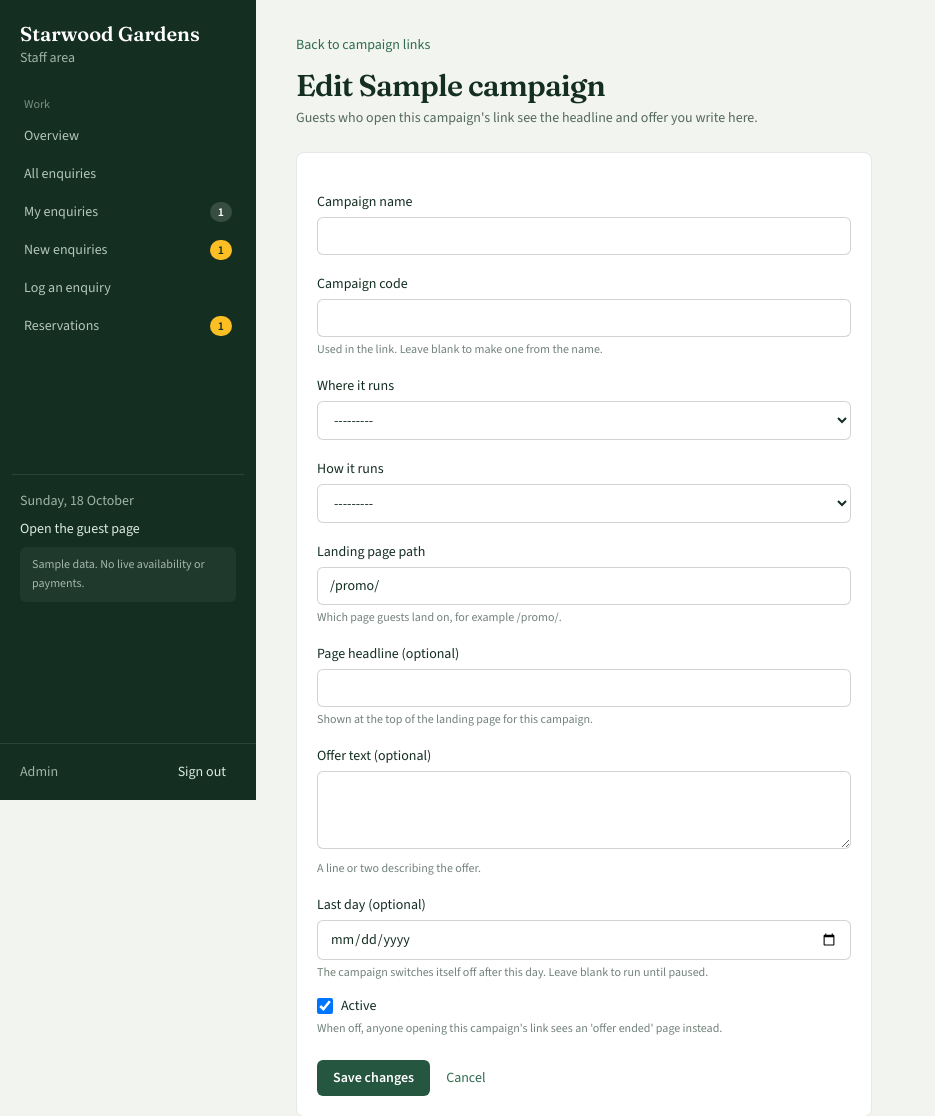
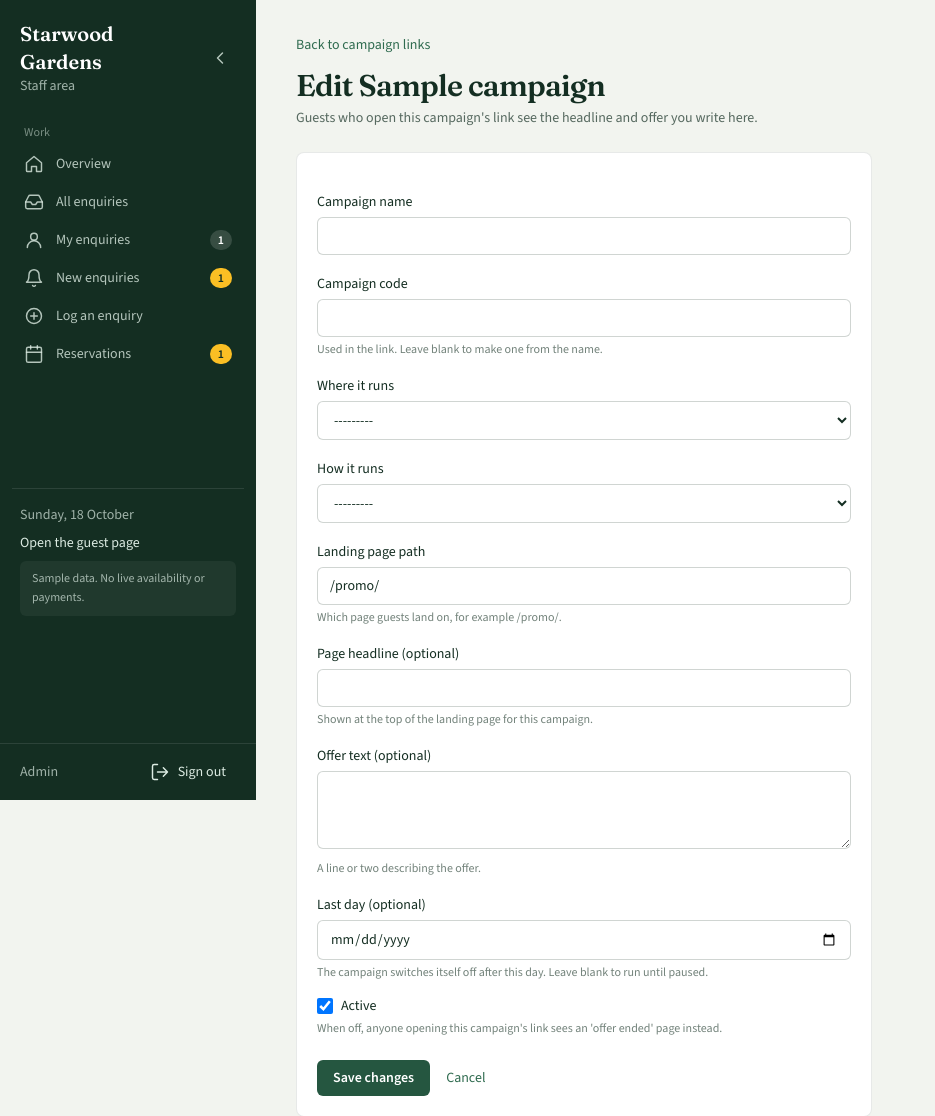
Before and after one commit to florante-cdo/smartstay, a Django app: template templates/campaigns/form.html in a window 1280 px wide. Shown: the top 1116 px of the page, without its empty margins (0-935 px from the left). Run offline with Django 5.2, Linux system fonts and the light colour scheme; tables that the repository leaves empty hold one stand-in row (values such as "Sample post"); the template is opened without the code that fills it: values that come from a table or form of the project are taken from there, most other values are stand-ins (such as "Sample title", 1, 10 or a date in 2020); data that the repository does not hold is empty.

Commit message:
Collapsible sidebar with icons, remembered per browser

```diff
--- /dev/null
+++ b/templates/staff/_sidebar.html
@@ -0,0 +1,91 @@
+<aside id="staff-aside" class="bg-garden-900 text-garden-100 md:sticky md:top-0 md:flex md:h-screen md:w-64 md:shrink-0 md:flex-col md:justify-between md:overflow-y-auto">
+  <div>
+    <div class="sb-brand flex items-center justify-between gap-2 px-5 py-5">
+      <a href="{% url 'staff_home' %}" class="min-w-0" aria-label="Starwood Gardens staff home">
+        <span class="sb-label block font-display text-xl font-semibold text-white">Starwood Gardens</span>
+        <span class="sb-label block text-sm text-garden-100/70">Staff area</span>
+        <span class="sb-mark font-display text-xl font-semibold text-white" aria-hidden="true">SG</span>
+      </a>
+      <button id="sb-toggle" type="button" aria-expanded="true" aria-label="Collapse sidebar" title="Collapse sidebar"
+              class="hidden h-8 w-8 shrink-0 items-center justify-center rounded-md text-garden-100/80 hover:bg-white/10 hover:text-white focus-visible:outline focus-visible:outline-2 focus-visible:outline-white md:inline-flex">
+        <svg class="h-5 w-5" viewBox="0 0 24 24" fill="none" stroke="currentColor" stroke-width="1.75" stroke-linecap="round" stroke-linejoin="round" aria-hidden="true"><path d="m15 18-6-6 6-6"/></svg>
+      </button>
+    </div>
+
+    <nav class="flex items-center gap-1 overflow-x-auto px-3 pb-3 md:flex-col md:items-stretch md:gap-0.5 md:pb-0" aria-label="Staff navigation">
+      <p class="sb-label hidden px-3 pb-1 pt-2 text-xs font-medium text-garden-100/50 md:block">Work</p>
+
+      <a href="{% url 'staff_home' %}" title="Overview"
+         class="relative flex items-center gap-3 whitespace-nowrap rounded-md px-3 py-2 text-sm font-medium {% if nav == 'home' %}bg-white/10 text-white{% else %}text-garden-100/80 hover:bg-white/5 hover:text-white{% endif %}">
+        <svg class="h-5 w-5 shrink-0" viewBox="0 0 24 24" fill="none" stroke="currentColor" stroke-width="1.75" stroke-linecap="round" stroke-linejoin="round" aria-hidden="true"><path d="M3 10.5 12 3l9 7.5V20a1 1 0 0 1-1 1h-5v-6H9v6H4a1 1 0 0 1-1-1z"/></svg>
+        <span class="sb-label">Overview</span>
+      </a>
+
+      <a href="{% url 'staff_inbox' %}" title="All enquiries"
+         class="relative flex items-center gap-3 whitespace-nowrap rounded-md px-3 py-2 text-sm font-medium {% if nav == 'inbox' and status != 'new' and assigned != 'me' %}bg-white/10 text-white{% else %}text-garden-100/80 hover:bg-white/5 hover:text-white{% endif %}">
+        <svg class="h-5 w-5 shrink-0" viewBox="0 0 24 24" fill="none" stroke="currentColor" stroke-width="1.75" stroke-linecap="round" stroke-linejoin="round" aria-hidden="true"><path d="M22 12h-6l-2 3h-4l-2-3H2"/><path d="M5.5 5.1 2 12v6a2 2 0 0 0 2 2h16a2 2 0 0 0 2-2v-6l-3.5-6.9A2 2 0 0 0 16.8 4H7.2a2 2 0 0 0-1.7 1.1z"/></svg>
+        <span class="sb-label">All enquiries</span>
+      </a>
+
+      <a href="{% url 'staff_inbox' %}?assigned=me" title="My enquiries"
+         class="relative flex items-center gap-3 whitespace-nowrap rounded-md px-3 py-2 text-sm font-medium {% if nav == 'inbox' and assigned == 'me' %}bg-white/10 text-white{% else %}text-garden-100/80 hover:bg-white/5 hover:text-white{% endif %}">
+        <svg class="h-5 w-5 shrink-0" viewBox="0 0 24 24" fill="none" stroke="currentColor" stroke-width="1.75" stroke-linecap="round" stroke-linejoin="round" aria-hidden="true"><circle cx="12" cy="8" r="4"/><path d="M4 21a8 8 0 0 1 16 0"/></svg>
+        <span class="sb-label">My enquiries</span>
+        {% if nav_mine_count %}<span class="sb-badge ml-auto rounded-full bg-white/15 px-2 py-0.5 text-xs font-semibold tabular-nums text-white">{{ nav_mine_count }}</span>{% endif %}
+      </a>
+
+      <a href="{% url 'staff_inbox' %}?status=new" title="New enquiries"
+         class="relative flex items-center gap-3 whitespace-nowrap rounded-md px-3 py-2 text-sm font-medium {% if nav == 'inbox' and status == 'new' and assigned != 'me' %}bg-white/10 text-white{% else %}text-garden-100/80 hover:bg-white/5 hover:text-white{% endif %}">
+        <svg class="h-5 w-5 shrink-0" viewBox="0 0 24 24" fill="none" stroke="currentColor" stroke-width="1.75" stroke-linecap="round" stroke-linejoin="round" aria-hidden="true"><path d="M6 8a6 6 0 0 1 12 0c0 7 3 9 3 9H3s3-2 3-9"/><path d="M10.3 21a1.94 1.94 0 0 0 3.4 0"/></svg>
+        <span class="sb-label">New enquiries</span>
+        {% if nav_new_count %}<span class="sb-badge ml-auto rounded-full bg-amber-400 px-2 py-0.5 text-xs font-semibold tabular-nums text-garden-900">{{ nav_new_count }}</span>{% endif %}
+      </a>
+
+      <a href="{% url 'staff_enquiry_new' %}" title="Log an enquiry"
+         class="relative flex items-center gap-3 whitespace-nowrap rounded-md px-3 py-2 text-sm font-medium {% if nav == 'log' %}bg-white/10 text-white{% else %}text-garden-100/80 hover:bg-white/5 hover:text-white{% endif %}">
+        <svg class="h-5 w-5 shrink-0" viewBox="0 0 24 24" fill="none" stroke="currentColor" stroke-width="1.75" stroke-linecap="round" stroke-linejoin="round" aria-hidden="true"><circle cx="12" cy="12" r="9"/><path d="M12 8v8M8 12h8"/></svg>
+        <span class="sb-label">Log an enquiry</span>
+      </a>
+
+      <a href="{% url 'staff_reservations' %}" title="Reservations"
+         class="relative flex items-center gap-3 whitespace-nowrap rounded-md px-3 py-2 text-sm font-medium {% if nav == 'reservations' %}bg-white/10 text-white{% else %}text-garden-100/80 hover:bg-white/5 hover:text-white{% endif %}">
+        <svg class="h-5 w-5 shrink-0" viewBox="0 0 24 24" fill="none" stroke="currentColor" stroke-width="1.75" stroke-linecap="round" stroke-linejoin="round" aria-hidden="true"><rect x="3" y="4" width="18" height="18" rx="2"/><path d="M16 2v4M8 2v4M3 10h18"/></svg>
+        <span class="sb-label">Reservations</span>
+        {% if nav_pending_count %}<span class="sb-badge ml-auto rounded-full bg-amber-400 px-2 py-0.5 text-xs font-semibold tabular-nums text-garden-900">{{ nav_pending_count }}</span>{% endif %}
+      </a>
+
+      {% if role == "manager" %}
+      <p class="sb-label hidden px-3 pb-1 pt-4 text-xs font-medium text-garden-100/50 md:block">Manager</p>
+      <a href="{% url 'staff_campaigns' %}" title="Campaign links"
+         class="relative flex items-center gap-3 whitespace-nowrap rounded-md px-3 py-2 text-sm font-medium {% if nav == 'campaigns' %}bg-white/10 text-white{% else %}text-garden-100/80 hover:bg-white/5 hover:text-white{% endif %}">
+        <svg class="h-5 w-5 shrink-0" viewBox="0 0 24 24" fill="none" stroke="currentColor" stroke-width="1.75" stroke-linecap="round" stroke-linejoin="round" aria-hidden="true"><path d="M10 13a5 5 0 0 0 7.5.5l3-3a5 5 0 0 0-7-7l-1.7 1.7"/><path d="M14 11a5 5 0 0 0-7.5-.5l-3 3a5 5 0 0 0 7 7l1.7-1.7"/></svg>
+        <span class="sb-label">Campaign links</span>
+      </a>
+      {% endif %}
+    </nav>
+  </div>
+
+  <div class="sb-label hidden md:block">
+    <div class="mx-3 mb-3 space-y-2 border-t border-white/10 px-2 pt-4 text-sm">
+      <p class="text-garden-100/70">{% now "l, j F" %}</p>
+      <a href="/promo/" target="_blank" rel="noopener" hx-boost="false" class="block font-medium text-garden-100 hover:text-white">Open the guest page</a>
+      {% if demo_mode %}
+      <p class="rounded-md bg-white/5 px-3 py-2 text-xs leading-relaxed text-garden-100/70">Sample data. No live availability or payments.</p>
+      {% endif %}
+    </div>
+  </div>
+
+  <div class="sb-foot flex items-center justify-between gap-3 border-t border-white/10 px-5 py-3 text-sm">
+    <div class="sb-label min-w-0">
+      <p class="truncate font-medium text-white">{{ request.user.get_full_name|default:request.user.username }}</p>
+      <p class="capitalize text-garden-100/70">{{ role }}</p>
+    </div>
+    <form method="post" action="{% url 'staff_logout' %}" hx-boost="false">
+      {% csrf_token %}
+      <button type="submit" title="Sign out" class="flex items-center gap-2 rounded-md px-2.5 py-1.5 font-medium text-garden-100 hover:bg-white/10 hover:text-white">
+        <svg class="h-5 w-5 shrink-0" viewBox="0 0 24 24" fill="none" stroke="currentColor" stroke-width="1.75" stroke-linecap="round" stroke-linejoin="round" aria-hidden="true"><path d="M9 21H5a2 2 0 0 1-2-2V5a2 2 0 0 1 2-2h4"/><path d="m16 17 5-5-5-5M21 12H9"/></svg>
+        <span class="sb-label">Sign out</span>
+      </button>
+    </form>
+  </div>
+</aside>
--- a/templates/staff/base_staff.html
+++ b/templates/staff/base_staff.html
@@ -7,6 +7,19 @@
   @keyframes qv-in { from { transform: translateX(24px); opacity: 0; } to { transform: none; opacity: 1; } }
   @media (prefers-reduced-motion: reduce) { #quick-view[open] { animation: none; } }
   aside { view-transition-name: staff-sidebar; }
+  .sb-mark { display: none; }
+  @media (min-width: 768px) {
+    #staff-aside { transition: width .15s ease; }
+    html.sb-collapsed #staff-aside { width: 4.5rem; }
+    html.sb-collapsed #staff-aside .sb-label { display: none; }
+    html.sb-collapsed #staff-aside .sb-mark { display: block; }
+    html.sb-collapsed #staff-aside .sb-brand { flex-direction: column; padding-left: .5rem; padding-right: .5rem; }
+    html.sb-collapsed #staff-aside nav a { justify-content: center; padding-left: 0; padding-right: 0; }
+    html.sb-collapsed #staff-aside .sb-badge { position: absolute; top: .3rem; right: .9rem; width: .5rem; height: .5rem; padding: 0; font-size: 0; }
+    html.sb-collapsed #staff-aside .sb-foot { flex-direction: column; justify-content: center; padding-left: 0; padding-right: 0; }
+    html.sb-collapsed #sb-toggle svg { transform: rotate(180deg); }
+  }
+  @media (prefers-reduced-motion: reduce) { #staff-aside { transition: none; } }
   ::view-transition-old(root), ::view-transition-new(root) { animation-duration: .18s; animation-timing-function: ease; }
   #nav-progress {
     position: fixed; inset: 0 0 auto 0; height: 3px; z-index: 50;
@@ -24,6 +37,29 @@
     ::view-transition-group(*), ::view-transition-old(*), ::view-transition-new(*) { animation: none !important; }
   }
 </style>
+<script>
+  (function () {
+    var root = document.documentElement;
+    try { if (localStorage.getItem("sb-collapsed") === "1") root.classList.add("sb-collapsed"); } catch (e) {}
+    function sync() {
+      var btn = document.getElementById("sb-toggle");
+      if (!btn) return;
+      var c = root.classList.contains("sb-collapsed");
+      btn.setAttribute("aria-expanded", c ? "false" : "true");
+      btn.setAttribute("aria-label", c ? "Expand sidebar" : "Collapse sidebar");
+      btn.title = c ? "Expand sidebar" : "Collapse sidebar";
+    }
+    document.addEventListener("click", function (e) {
+      var btn = e.target.closest && e.target.closest("#sb-toggle");
+      if (!btn) return;
+      var c = root.classList.toggle("sb-collapsed");
+      try { localStorage.setItem("sb-collapsed", c ? "1" : "0"); } catch (err) {}
+      sync();
+    });
+    document.addEventListener("htmx:afterSettle", sync);
+    document.addEventListener("DOMContentLoaded", sync);
+  })();
+</script>
 <script src="https://unpkg.com/htmx.org@2.0.4"></script>
 <script>
   (function () {
@@ -95,72 +131,7 @@
      hx-swap="outerHTML transition:true show:window:top"
      hx-push-url="true">
 
-  <aside class="bg-garden-900 text-garden-100 md:sticky md:top-0 md:flex md:h-screen md:w-64 md:shrink-0 md:flex-col md:justify-between md:overflow-y-auto">
-    <div>
-      <a href="{% url 'staff_home' %}" class="block px-5 py-5">
-        <span class="block font-display text-xl font-semibold text-white">Starwood Gardens</span>
-        <span class="block text-sm text-garden-100/70">Staff area</span>
-      </a>
-
-      <nav class="flex items-center gap-1 overflow-x-auto px-3 pb-3 md:flex-col md:items-stretch md:gap-0.5 md:pb-0" aria-label="Staff navigation">
-        <p class="hidden px-3 pb-1 pt-2 text-xs font-medium text-garden-100/50 md:block">Work</p>
-
-        <a href="{% url 'staff_home' %}"
-           class="flex items-center gap-2 whitespace-nowrap rounded-md px-3 py-2 text-sm font-medium {% if nav == 'home' %}bg-white/10 text-white{% else %}text-garden-100/80 hover:bg-white/5 hover:text-white{% endif %}">Overview</a>
-
-        <a href="{% url 'staff_inbox' %}"
-           class="flex items-center gap-2 whitespace-nowrap rounded-md px-3 py-2 text-sm font-medium {% if nav == 'inbox' and status != 'new' and assigned != 'me' %}bg-white/10 text-white{% else %}text-garden-100/80 hover:bg-white/5 hover:text-white{% endif %}">All enquiries</a>
-
-        <a href="{% url 'staff_inbox' %}?assigned=me"
-           class="flex items-center gap-2 whitespace-nowrap rounded-md px-3 py-2 text-sm font-medium {% if nav == 'inbox' and assigned == 'me' %}bg-white/10 text-white{% else %}text-garden-100/80 hover:bg-white/5 hover:text-white{% endif %}">
-          My enquiries
-          {% if nav_mine_count %}<span class="ml-auto rounded-full bg-white/15 px-2 py-0.5 text-xs font-semibold tabular-nums text-white">{{ nav_mine_count }}</span>{% endif %}
-        </a>
-
-        <a href="{% url 'staff_inbox' %}?status=new"
-           class="flex items-center gap-2 whitespace-nowrap rounded-md px-3 py-2 text-sm font-medium {% if nav == 'inbox' and status == 'new' and assigned != 'me' %}bg-white/10 text-white{% else %}text-garden-100/80 hover:bg-white/5 hover:text-white{% endif %}">
-          New enquiries
-          {% if nav_new_count %}<span class="ml-auto rounded-full bg-amber-400 px-2 py-0.5 text-xs font-semibold tabular-nums text-garden-900">{{ nav_new_count }}</span>{% endif %}
-        </a>
-
-        <a href="{% url 'staff_enquiry_new' %}"
-           class="flex items-center gap-2 whitespace-nowrap rounded-md px-3 py-2 text-sm font-medium {% if nav == 'log' %}bg-white/10 text-white{% else %}text-garden-100/80 hover:bg-white/5 hover:text-white{% endif %}">Log an enquiry</a>
-
-        <a href="{% url 'staff_reservations' %}"
-           class="flex items-center gap-2 whitespace-nowrap rounded-md px-3 py-2 text-sm font-medium {% if nav == 'reservations' %}bg-white/10 text-white{% else %}text-garden-100/80 hover:bg-white/5 hover:text-white{% endif %}">
-          Reservations
-          {% if nav_pending_count %}<span class="ml-auto rounded-full bg-amber-400 px-2 py-0.5 text-xs font-semibold tabular-nums text-garden-900">{{ nav_pending_count }}</span>{% endif %}
-        </a>
-
-        {% if role == "manager" %}
-        <p class="hidden px-3 pb-1 pt-4 text-xs font-medium text-garden-100/50 md:block">Manager</p>
-        <a href="{% url 'staff_campaigns' %}"
-           class="flex items-center gap-2 whitespace-nowrap rounded-md px-3 py-2 text-sm font-medium {% if nav == 'campaigns' %}bg-white/10 text-white{% else %}text-garden-100/80 hover:bg-white/5 hover:text-white{% endif %}">Campaign links</a>
-        {% endif %}
-      </nav>
-    </div>
-
-    <div class="hidden md:block">
-      <div class="mx-3 mb-3 space-y-2 border-t border-white/10 px-2 pt-4 text-sm">
-        <p class="text-garden-100/70">{% now "l, j F" %}</p>
-        <a href="/promo/" target="_blank" rel="noopener" hx-boost="false" class="block font-medium text-garden-100 hover:text-white">Open the guest page</a>
-        {% if demo_mode %}
-        <p class="rounded-md bg-white/5 px-3 py-2 text-xs leading-relaxed text-garden-100/70">Sample data. No live availability or payments.</p>
-        {% endif %}
-      </div>
-    </div>
-
-    <div class="flex items-center justify-between gap-3 border-t border-white/10 px-5 py-3 text-sm">
-      <div class="min-w-0">
-        <p class="truncate font-medium text-white">{{ request.user.get_full_name|default:request.user.username }}</p>
-        <p class="capitalize text-garden-100/70">{{ role }}</p>
-      </div>
-      <form method="post" action="{% url 'staff_logout' %}" hx-boost="false">
-        {% csrf_token %}
-        <button type="submit" class="rounded-md px-2.5 py-1.5 font-medium text-garden-100 hover:bg-white/10 hover:text-white">Sign out</button>
-      </form>
-    </div>
-  </aside>
+  {% include "staff/_sidebar.html" %}
 
   <main id="staff-main" class="min-w-0 flex-1 px-5 py-8 md:px-10">
     <div class="mx-auto max-w-5xl">
```
Also changed, not shown: core/tests/test_sidebar.py (added, +15 -0 lines), static/css/tailwind.css.
